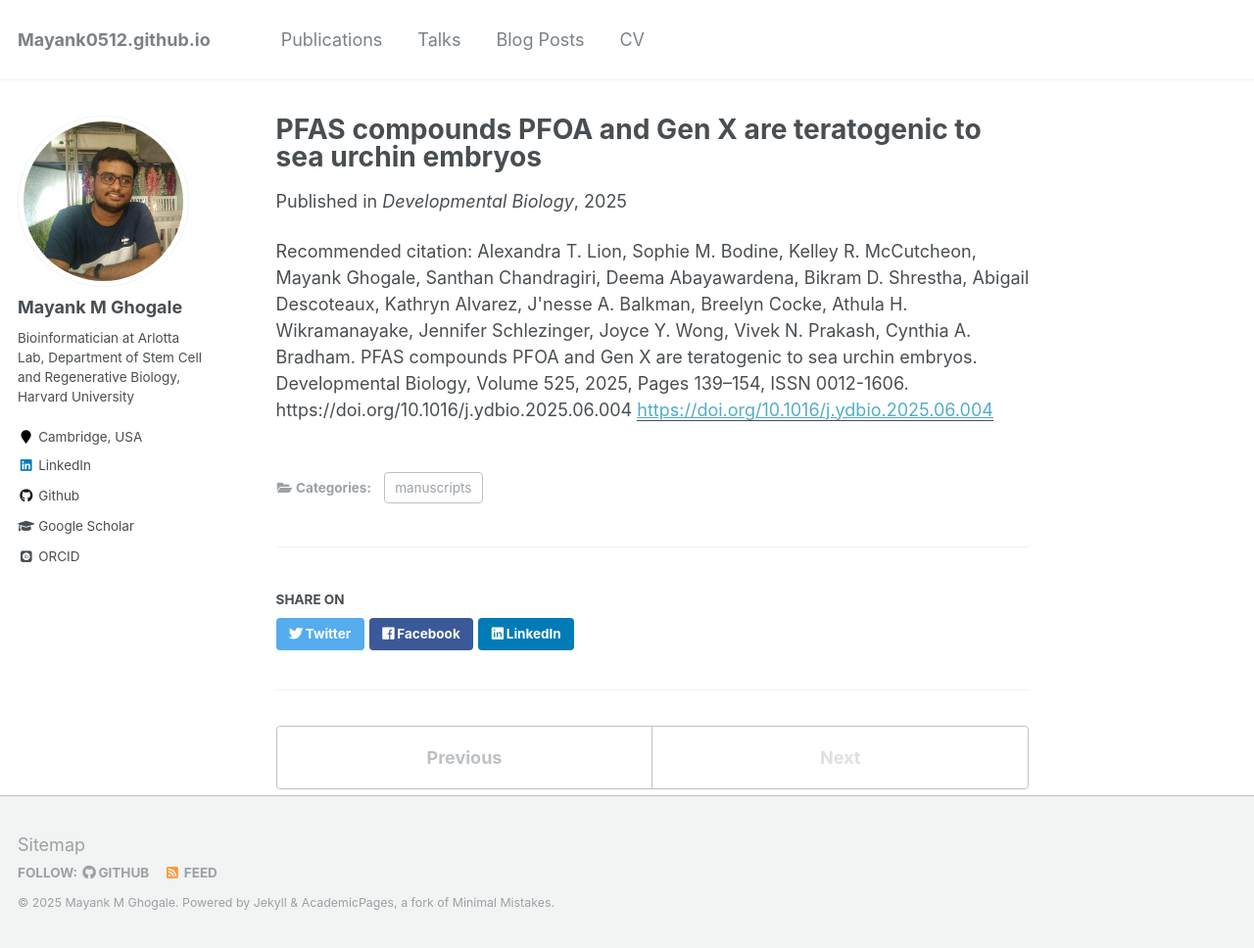
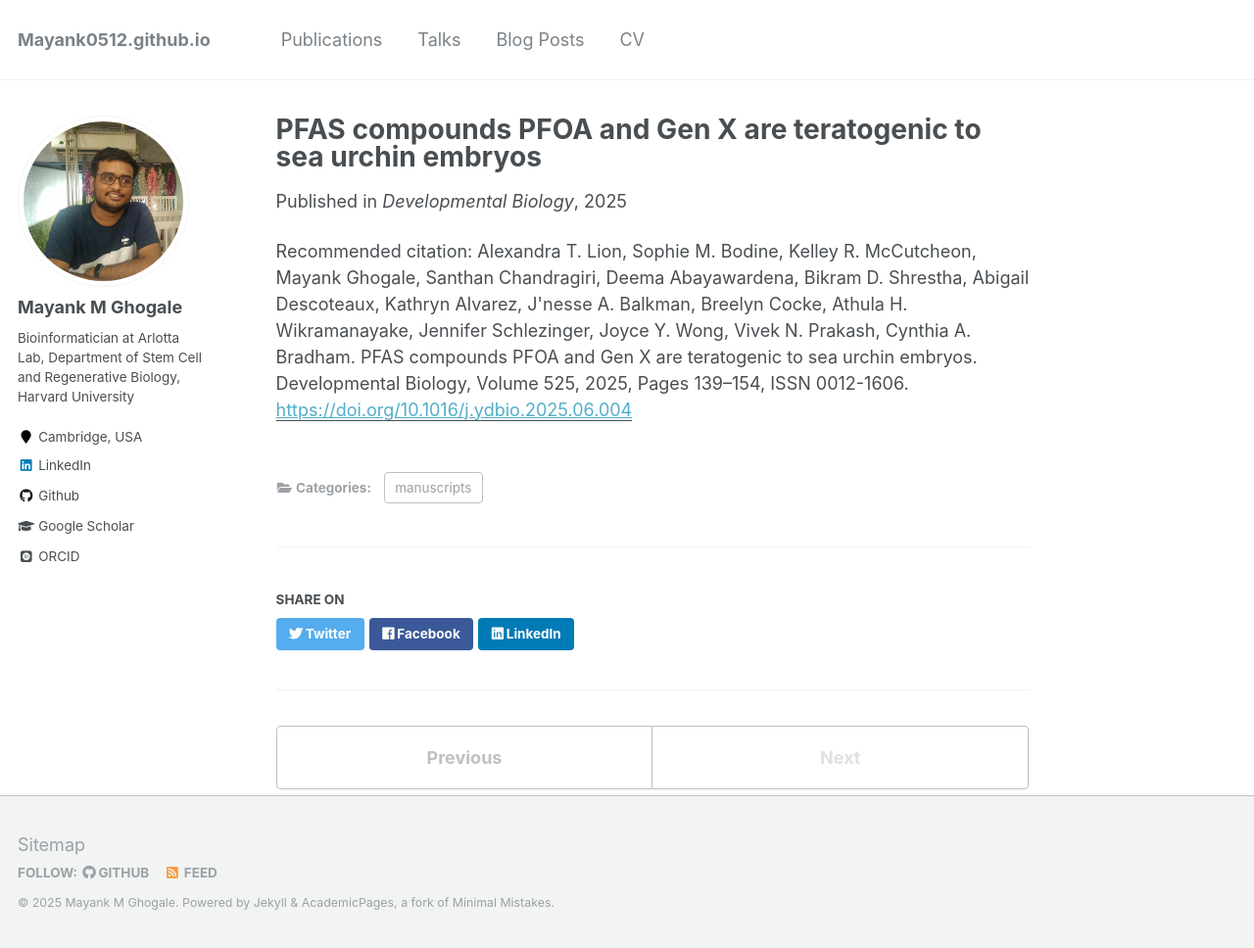
Before and after one commit to Mayank0512/Mayank0512.github.io, a Jekyll site: the page built from _publications/2025-06-04-DB.md, in a window 1280 px wide and 968 px high. Shown: the whole window at 98% size. Built offline with Jekyll 4.4.1, drawn with Linux system fonts in a browser that asks for light colours; some web fonts are replaced; part of the change alters nothing that is shown.

Commit message:
Update publications

```diff
--- a/_publications/2025-06-04-DB.md
+++ b/_publications/2025-06-04-DB.md
@@ -26,12 +26,11 @@ excerpt: >-
   and industrial use of PFAS in the absence of remediation strategies.
 date: 2025-06-04
 venue: "Developmental Biology"
-paperurl: "https://doi.org/10.1016/j.ydbio.2025.06.004"
 citation: >-
   Alexandra T. Lion, Sophie M. Bodine, Kelley R. McCutcheon, Mayank Ghogale, Santhan Chandragiri,
   Deema Abayawardena, Bikram D. Shrestha, Abigail Descoteaux, Kathryn Alvarez, J'nesse A. Balkman,
   Breelyn Cocke, Athula H. Wikramanayake, Jennifer Schlezinger, Joyce Y. Wong, Vivek N. Prakash,
   Cynthia A. Bradham. PFAS compounds PFOA and Gen X are teratogenic to sea urchin embryos.
   Developmental Biology, Volume 525, 2025, Pages 139–154, ISSN 0012-1606.
-  https://doi.org/10.1016/j.ydbio.2025.06.004
+paperurl: "https://doi.org/10.1016/j.ydbio.2025.06.004"
 ---
```
